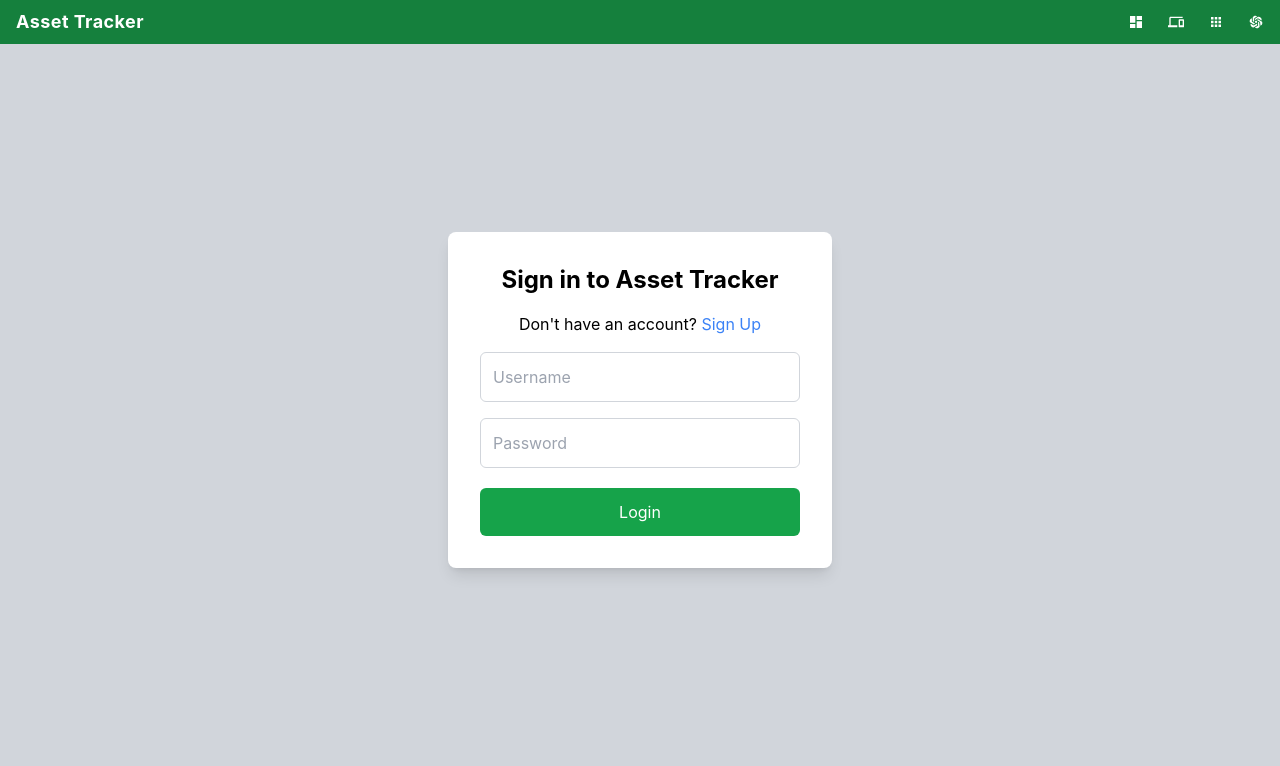
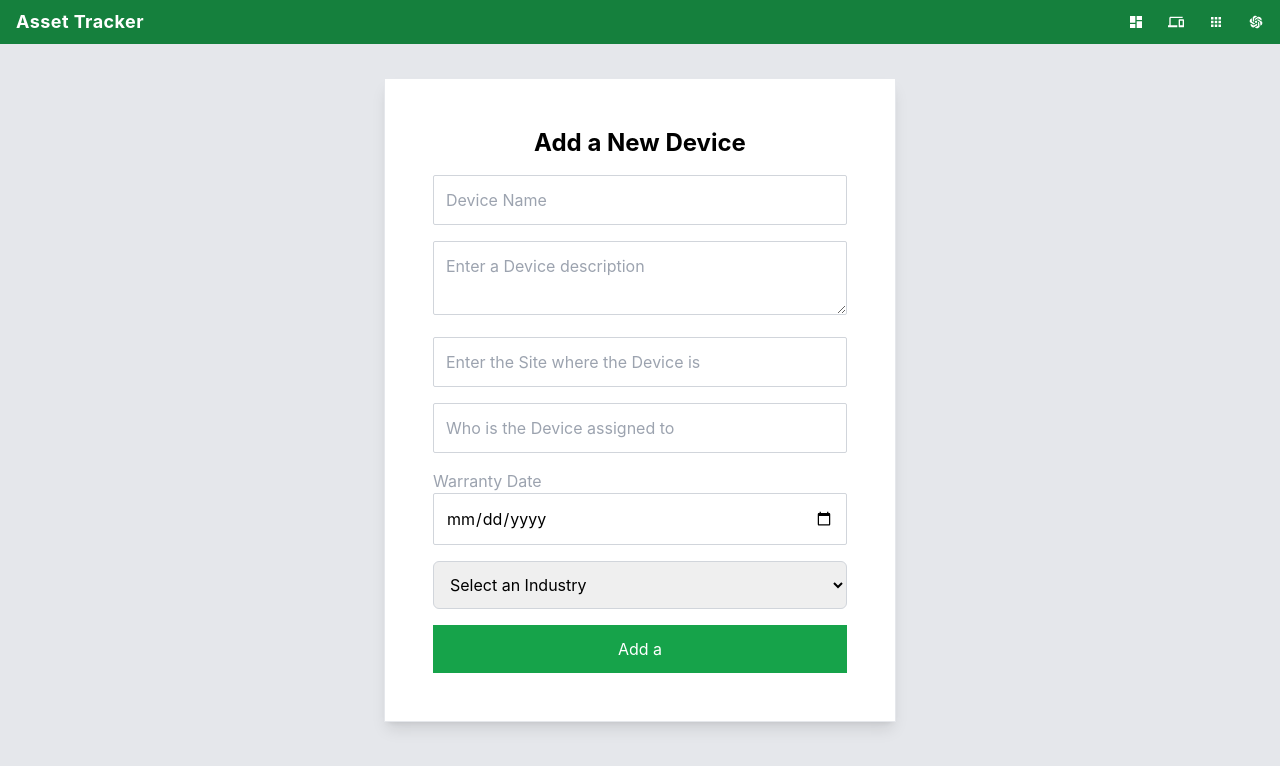
Before and after one commit to usuu03/assetManager, a React (Create React App) app in the folder asset_manager_client/: page /add-device in a window 1280 px wide. Shown: the top 766 px of the page. Built offline with nearby package versions, Linux system fonts and the light colour scheme.

Commit message:
ui for device creation

```diff
--- a/asset_manager_client/src/App.js
+++ b/asset_manager_client/src/App.js
@@ -3,6 +3,7 @@ import LoginPage from "./pages/LoginPage";
 import Header from "./components/Header";
 import RegisterPage from "./pages/RegisterPage";
 import OrganizationSignUp from "./pages/OrganizationSignUp";
+import DeviceForm from "./pages/DeviceForm";
 
 function App() {
   return (
@@ -13,6 +14,7 @@ function App() {
           <Route path="*" element={<LoginPage />} />
           <Route path="/register" element={<RegisterPage />} />
           <Route path="/organization" element={<OrganizationSignUp />} />
+          <Route path="/add-device" element={<DeviceForm />} />
         </Routes>
       </div>
     </Router>
--- /dev/null
+++ b/asset_manager_client/src/api/deviceApi.js
@@ -0,0 +1,14 @@
+import { api } from "./api";
+
+export const addDevice = async (formData) => {
+  try {
+    const response = await api.post("devices/", formData, {
+      headers: {
+        "Content-Type": "multipart/form-data",
+      },
+    });
+    return response.data;
+  } catch (error) {
+    throw error.response ? error.response.data : error;
+  }
+};
--- a/asset_manager_client/src/index.css
+++ b/asset_manager_client/src/index.css
@@ -15,3 +15,7 @@ code {
   font-family: source-code-pro, Menlo, Monaco, Consolas, "Courier New",
     monospace;
 }
+
+.input-element {
+  @apply w-full p-3 border border-gray-300 rounded-sm focus:outline-none focus:ring-2 focus:border-blue-500;
+}
--- /dev/null
+++ b/asset_manager_client/src/pages/DeviceForm.jsx
@@ -0,0 +1,149 @@
+import React, { useState } from "react";
+import { addDevice } from "../api/deviceApi";
+import { useNavigate } from "react-router-dom";
+
+export default function DeviceForm() {
+  const initialFormData = {
+    name: "",
+    description: "",
+    location: "",
+    assigned_to: "",
+    warranty_date: "",
+    status: "",
+  };
+
+  const [formData, setFormData] = useState(initialFormData);
+  const [errors, setErrors] = useState({});
+  const navigate = useNavigate();
+
+  // Handle input changes (text fields, dropdowns)
+  const handleChange = (e) => {
+    const { name, value, type } = e.target;
+    setFormData((prevData) => ({
+      ...prevData,
+      [name]: type === "file" ? e.target.files[0] : value, // Handle file input
+    }));
+  };
+
+  // Handle form submission
+  const handleSubmit = async (e) => {
+    e.preventDefault();
+    setErrors({}); // Clear any existing errors
+
+    try {
+      // Create FormData to send as `multipart/form-data`
+      const formDataToSend = new FormData();
+      for (let key in formData) {
+        formDataToSend.append(key, formData[key]);
+      }
+
+      const response = await addDevice(formDataToSend);
+      console.log("Organization created successfully", response);
+
+      // Redirect upon success
+      navigate("/dashboard");
+    } catch (error) {
+      console.error("Error adding device", error);
+
+      // Capture and display error messages
+      const backendErrors = error.response?.data || {};
+      const errorMessage =
+        backendErrors.name?.[0] ||
+        backendErrors.detail ||
+        "An unknown error occurred. Please try again.";
+      setErrors({ message: errorMessage });
+    }
+  };
+
+  return (
+    <div className="flex justify-center items-center min-h-screen bg-gray-200">
+      <div className="bg-white p-12 border shadow-lg w-full max-w-lg">
+        <h2 className="text-2xl font-bold text-center mb-4">
+          Add a New Device
+        </h2>
+        <form action="" className="space-y-4">
+          <div>
+            <input
+              type="text"
+              name="name"
+              value={formData.name}
+              placeholder="Device Name"
+              onChange={handleChange}
+              className="input-element"
+            />
+          </div>
+
+          <div>
+            <textarea
+              type="text"
+              name="description"
+              placeholder="Enter a Device description"
+              value={formData.description}
+              onChange={handleChange}
+              className="input-element"
+            />
+          </div>
+
+          <div>
+            <input
+              type="text"
+              name="location"
+              placeholder="Enter the Site where the Device is"
+              value={formData.location}
+              onChange={handleChange}
+              className="input-element"
+            />
+          </div>
+
+          <div>
+            <input
+              type="text"
+              name="assigned_to"
+              placeholder="Who is the Device assigned to"
+              value={formData.assigned_to}
+              onChange={handleChange}
+              className="input-element"
+            />
+          </div>
+
+          <div className="">
+            <label htmlFor="" className="text-gray-400">
+              Warranty Date
+            </label>
+            <input
+              type="date"
+              name="warranty_date"
+              value={formData.warranty_date}
+              onChange={handleChange}
+              className="input-element"
+            />
+          </div>
+
+          <div>
+            <select
+              name="status"
+              value={formData.status}
+              onChange={handleChange}
+              className="w-full p-3 border border-gray-300 rounded-md focus:outline-none focus:ring-2 focus:ring-blue-500"
+            >
+              <option value="">Select an Industry</option>
+
+              <option value={formData.status}>Active</option>
+              <option value={formData.status}>Maintenance</option>
+              <option value={formData.status}>Retired</option>
+            </select>
+          </div>
+
+          <div>
+            <button
+              type="submit"
+              className="w-full p-3 bg-green-600 text-white r hover:bg-green-700 transition duration-300"
+            >
+              Add a
+            </button>
+          </div>
+        </form>
+      </div>
+    </div>
+  );
+}
```
